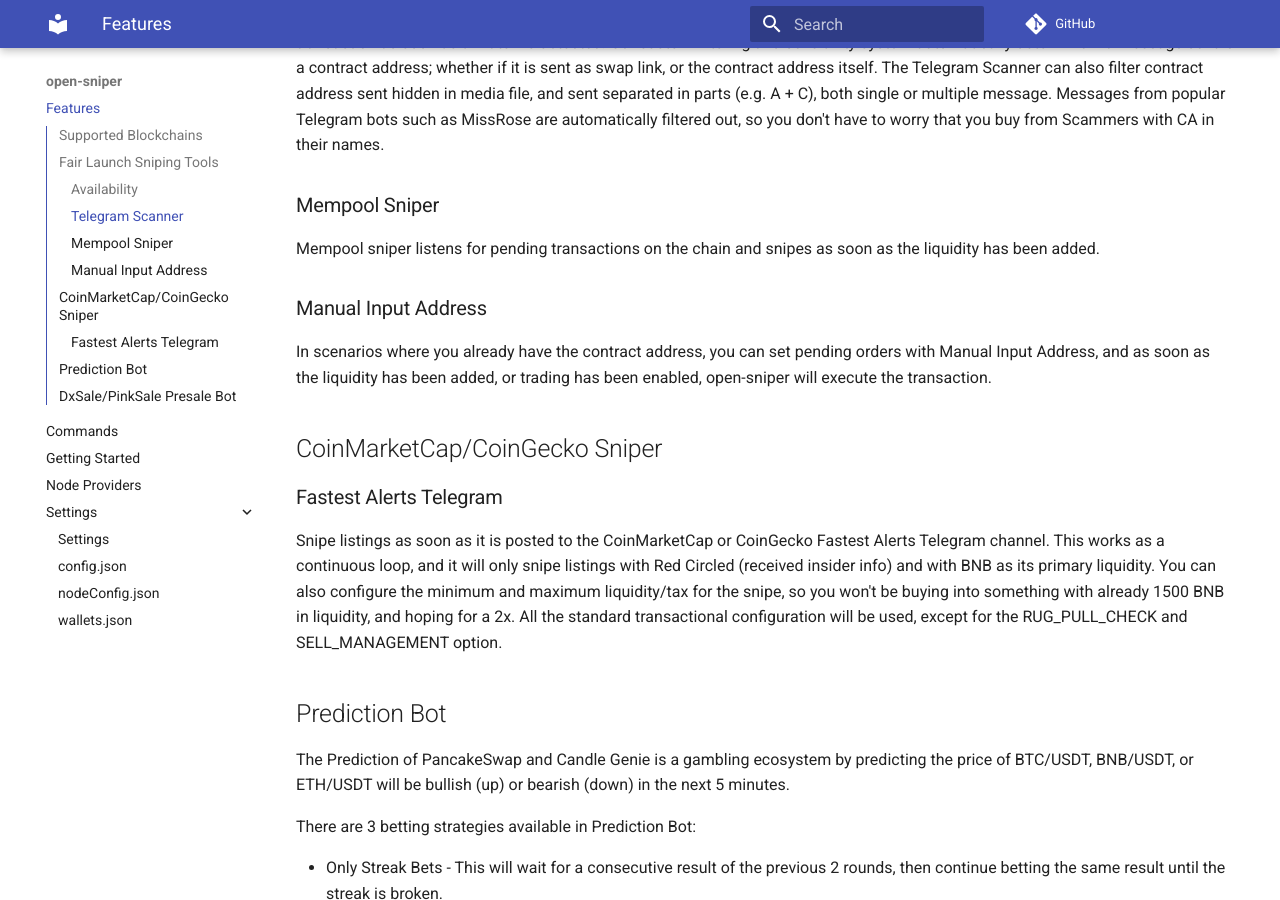
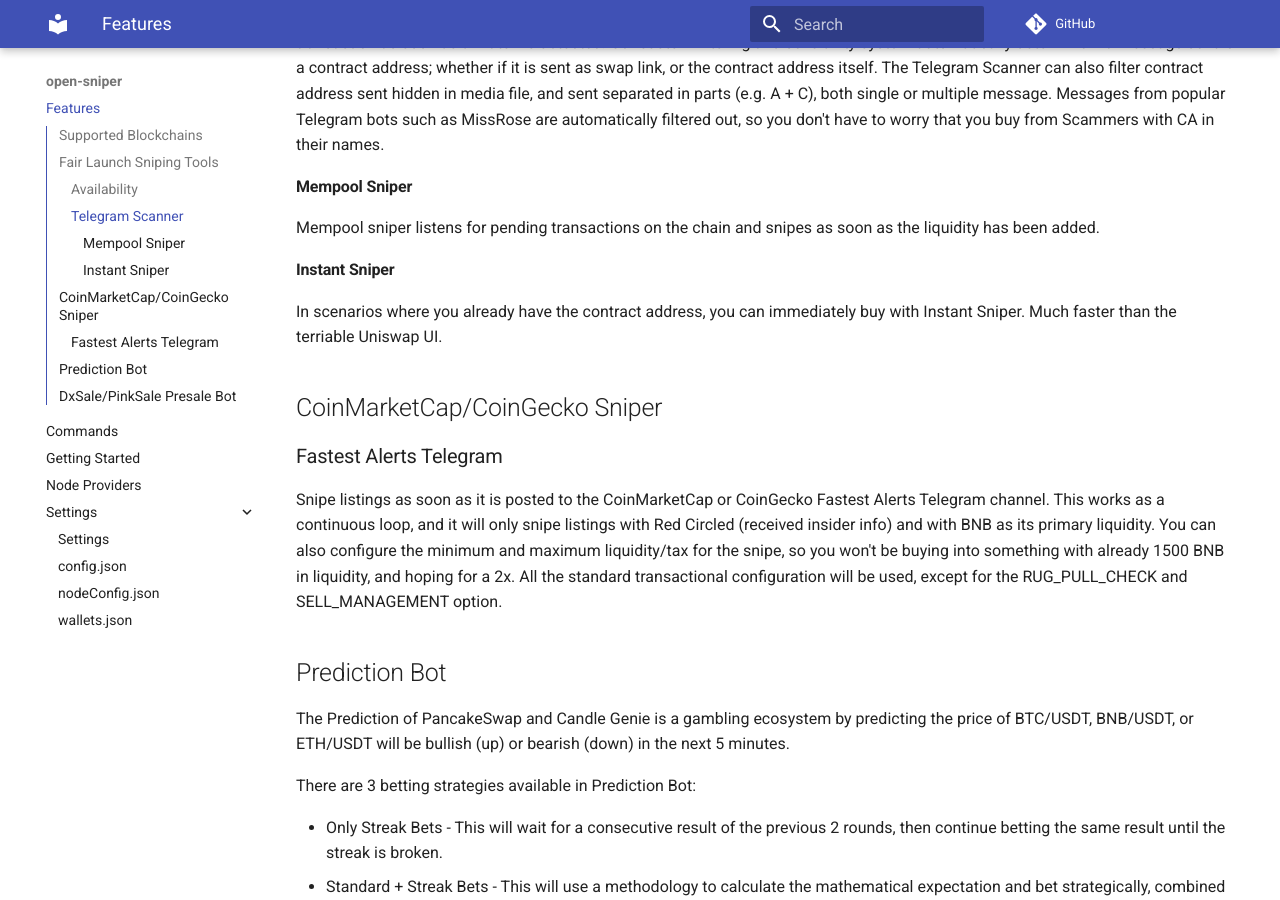
Before and after one commit to mayank160920/CryptoSniper, an MkDocs documentation site: the page built from docs/index.md, in a window 1280 px wide and 900 px high, scrolled down 1062 px. Built offline with MkDocs 1.6.1 and Material for MkDocs 9.7.7, drawn with Linux system fonts in a browser that asks for light colours; comment, search, counter and statistics services are not loaded.

```diff
--- a/docs/index.md
+++ b/docs/index.md
@@ -34,13 +34,13 @@ Our custom filtering and sensitivity system automatically determine if a message
 The Telegram Scanner can also filter contract address sent hidden in media file, and sent separated in parts (e.g. A + C), both single or multiple message.
 Messages from popular Telegram bots such as MissRose are automatically filtered out, so you don't have to worry that you buy from Scammers with CA in their names.
 
-### Mempool Sniper
+#### Mempool Sniper
 
 Mempool sniper listens for pending transactions on the chain and snipes as soon as the liquidity has been added.
 
-### Manual Input Address
+#### Instant Sniper
 
-In scenarios where you already have the contract address, you can set pending orders with Manual Input Address, and as soon as the liquidity has been added, or trading has been enabled, open-sniper will execute the transaction.
+In scenarios where you already have the contract address, you can immediately buy with Instant Sniper. Much faster than the terriable Uniswap UI.
 
 ## CoinMarketCap/CoinGecko Sniper
 ### Fastest Alerts Telegram
--- a/package.json
+++ b/package.json
@@ -1,6 +1,6 @@
 {
   "name": "open-sniper",
-  "version": "1.0.0",
+  "version": "1.0.2",
   "description": "open-sniper toolkit",
   "author": "earteaga88",
   "bin": {
@@ -61,7 +61,7 @@
     "mocha": "^9",
     "node-emoji": "^1.11.0",
     "node-fetch": "^2.6.1",
-    "oclif": "^2",
+    "oclif": "^3.0.1",
     "ora": "^5.4.1",
     "pkg": "^5.6.0",
     "shx": "^0.3.3",
--- a/src/components/figlet/index.ts
+++ b/src/components/figlet/index.ts
@@ -8,7 +8,7 @@ import {
 
 export const castFiglet = (G: any) => {
   return new Promise(resolve => {
-    figlet(G, {font: 'ANSI Regular'}, (J: any, l: any) => {
+    figlet(G, {font: 'Slant'}, (J: any, l: any) => {
       if (!J) return resolve(l || '')
       fileLogger.error('CORE: castFiglet(): ' + J)
       return somethingWentWrong()
```
Also changed, not shown: README.md (+18 -10 lines), docs/settings/config.md (+4 -0 lines), src/components/inquirer/index.ts (+5 -11 lines), 5 other files.
